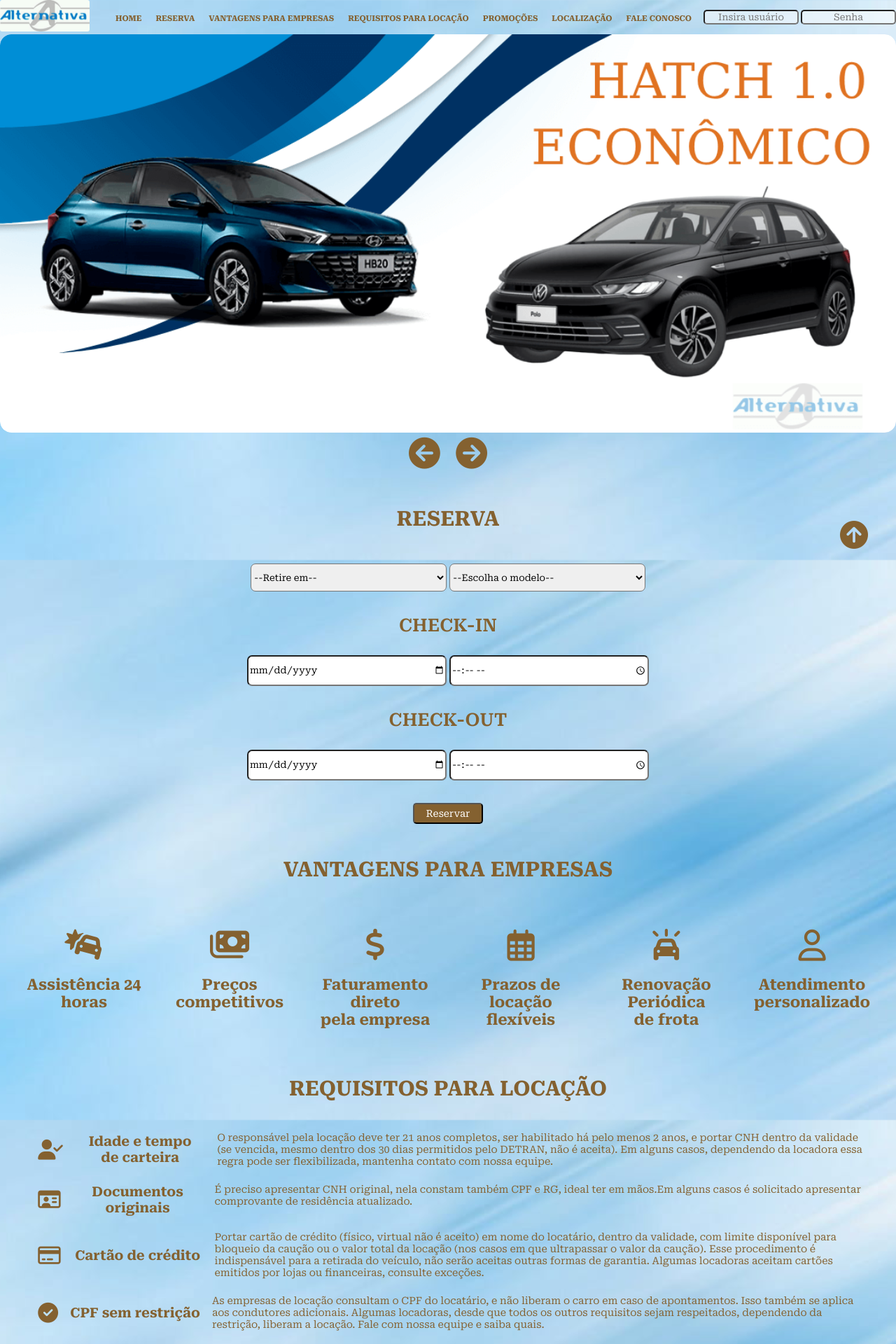
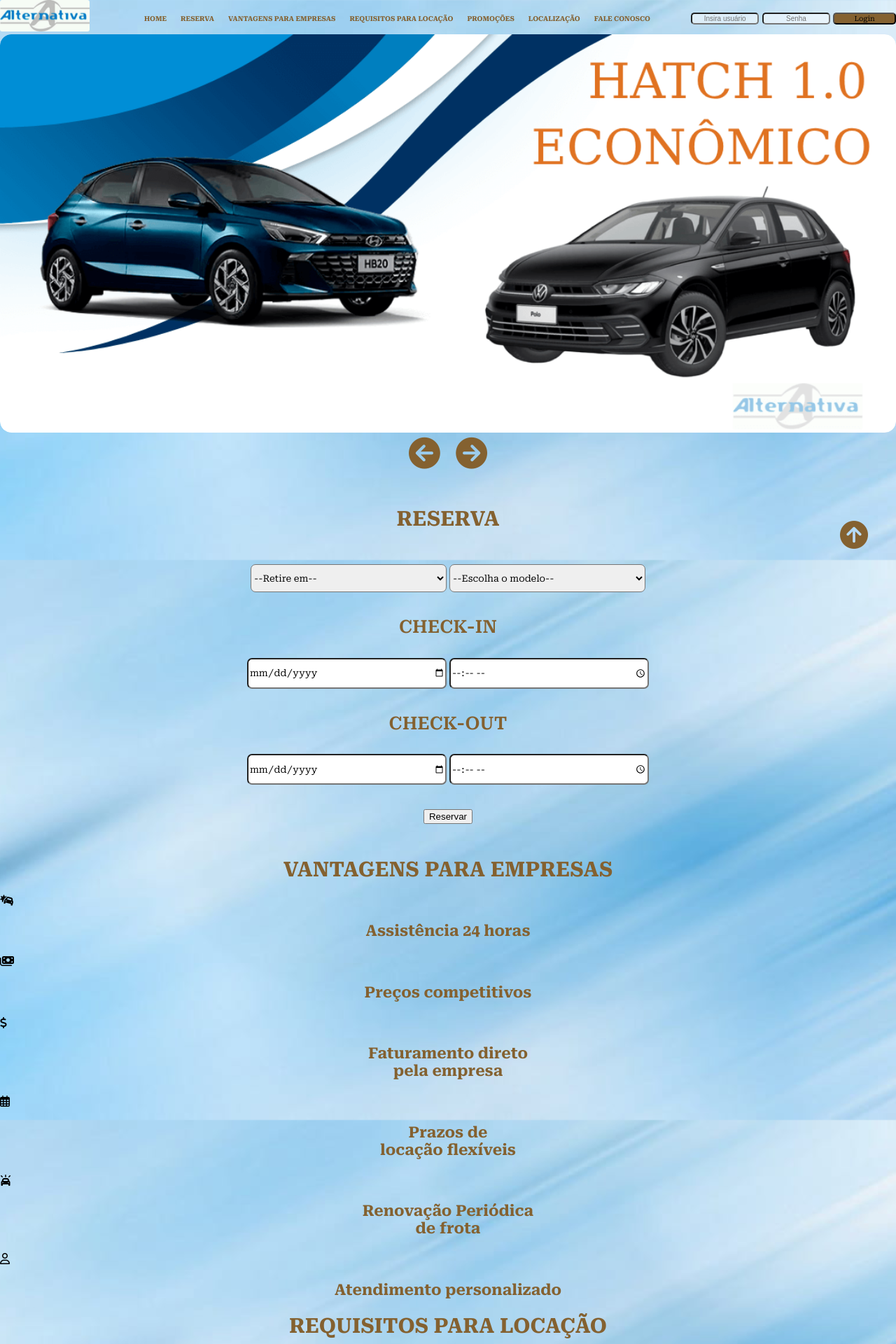
Before and after one commit to MartiniGlauber/projSistWebAlternativa, a PHP site: page / in a window 1280 px wide. Shown: the top 1920 px of the page at 70% size. Run offline with PHP 8.4, Linux system fonts and the light colour scheme.

Commit message:
refatorando e iniciando ambiente interno

```diff
--- a/index.html
+++ b/index.html
@@ -27,14 +27,14 @@
 
     <header>
         <!--LOGO-->
-        <div class="containerLogo">
+        <div class="container-logo">
             <img src="src/imagens/logo.png" alt="Logo Alternativa Autolocadora" class="logo">
         </div>
         <!--MENU DE NAVEGAÇÃO (LINKS)-->
-        <i class="fa-solid fa-bars" id="botaoHamburguer"></i>
+        <i class="fa-solid fa-bars" id="botao-hamburguer"></i>
         <nav>
 
-            <ul class="menuLinks">
+            <ul class="menu-links">
                 <li><a href="#">HOME</a></li>
                 <li><a href="#reserva">RESERVA</a></li>
                 <li><a href="#vantagens-para-empresas">VANTAGENS PARA EMPRESAS</a></li>
@@ -45,9 +45,12 @@
             </ul>
 
         </nav>
-        <div class="login">
+        <div class="div-login">
+            <form id="login" class="login" action="ambiente-interno.html" method="post">
             <input type="text" id="usuario" name="usuario" placeholder="Insira usuário" title="Insira usuário" required>
             <input type="password" id="senha" name="senha" placeholder="Senha" title="Insira senha" required>
+            <button type="submit" class="botao-login" name="login">Login</button>
+        </form>
         </div>
     </header>
 
@@ -72,12 +75,12 @@
             </div>
         </section>
 
-        <section class="cointanerReserva">
+        <section class="cointaner-reserva">
             <h1 id="reserva">RESERVA</h1>
             <!--MENU DATA LOCACAO-->
-            <form class="formularioReserva">
+            <form class="formulario-reserva">
                 <div>
-                    <select class="selecaoLocal">
+                    <select class="selecao-local">
                         <option>--Retire em--</option>
                         <option>No Aeroporto</option>
                         <option>Na Rodoviária</option>
@@ -85,7 +88,7 @@
                         <option>Na Minha Residência</option>
                         <option>Outros</option>
                     </select>
-                    <select class="selecaoCarro">
+                    <select class="selecao-carro">
                         <option>--Escolha o modelo--</option>
                         <option>Compactos</option>
                         <option>Hatch 1.0</option>
@@ -96,13 +99,13 @@
                 </div>
                 <label>CHECK-IN</label>
                 <div>
-                    <input type="date" class="dateTime" required>
-                    <input type="time" class="dateTime" required>
+                    <input type="date" class="date-time" required>
+                    <input type="time" class="date-time" required>
                 </div>
                 <label>CHECK-OUT</label>
                 <div>
-                    <input type="date" class="dateTime" required>
-                    <input type="time" class="dateTime" required>
+                    <input type="date" class="date-time" required>
+                    <input type="time" class="date-time" required>
                 </div>
 
                 <button type="submit" name="reservar">Reservar</button>
@@ -112,39 +115,39 @@
 
         <!--PARA EMPRESAS (VANTAGENS CARDS)-->
         <h1 id="vantagens-para-empresas">VANTAGENS PARA EMPRESAS</h1>
-        <section class="containerCardVantagens">
+        <section class="container-card-vantagens">
 
-            <div class="cardVantagens">
+            <div class="card-vantagens">
                 <i class="fa-solid fa-car-burst"></i>
                 <h2>Assistência 24 horas</h2>
             </div>
-            <div class="cardVantagens">
+            <div class="card-vantagens">
                 <i class="fa-solid fa-money-bills"></i>
                 <h2>Preços competitivos</h2>
             </div>
-            <div class="cardVantagens">
+            <div class="card-vantagens">
                 <i class="fa-solid fa-dollar-sign"></i>
                 <h2>Faturamento direto <br>pela empresa</h2>
             </div>
 
-            <div class="cardVantagens">
+            <div class="card-vantagens">
                 <i class="fa-regular fa-calendar-days"></i>
                 <h2>Prazos de <br>locação flexíveis</h2>
             </div>
-            <div class="cardVantagens">
+            <div class="card-vantagens">
                 <i class="fa-solid fa-car-on"></i>
                 <h2>Renovação Periódica<br> de frota</h2>
             </div>
-            <div class="cardVantagens">
+            <div class="card-vantagens">
                 <i class="fa-regular fa-user"></i>
                 <h2>Atendimento personalizado</h2>
 
             </div>
         </section>
         <h1 id="requisitos-para-locacao">REQUISITOS PARA LOCAÇÃO</h1>
-        <section class="containerCardRequisitos">
-            <div class="cardRequisitos">
-                <div class="organizacaoCardRequisitos">
+        <section class="container-card-requisitos">
+            <div class="card-requisitos">
+                <div class="organizacao-card-requisitos">
                     <i class="fa-solid fa-user-check"></i>
                     <h3>Idade e tempo <br>de carteira</h3>
                 </div>
@@ -155,8 +158,8 @@
                     nossa equipe.</p>
 
             </div>
-            <div class="cardRequisitos">
-                <div class="organizacaoCardRequisitos">
+            <div class="card-requisitos">
+                <div class="organizacao-card-requisitos">
                     <i class="fa-regular fa-id-card"></i>
                     <h3>Documentos<br> originais</h3>
                 </div>
@@ -164,8 +167,8 @@
                     ideal ter em mãos.Em alguns casos é solicitado apresentar comprovante de residência atualizado.</p>
 
             </div>
-            <div class="cardRequisitos">
-                <div class="organizacaoCardRequisitos">
+            <div class="card-requisitos">
+                <div class="organizacao-card-requisitos">
                     <i class="fa-regular fa-credit-card"></i>
                     <h3>Cartão de crédito</h3>
                 </div>
@@ -176,8 +179,8 @@
                     Algumas locadoras aceitam cartões emitidos por lojas ou financeiras, consulte exceções.</p>
 
             </div>
-            <div class="cardRequisitos">
-                <div class="organizacaoCardRequisitos">
+            <div class="card-requisitos">
+                <div class="organizacao-card-requisitos">
                     <i class="fa-solid fa-circle-check"></i>
                     <h3>CPF sem restrição</h3>
                 </div>
@@ -187,8 +190,8 @@
                     liberam a locação. Fale com nossa equipe e saiba quais.</p>
 
             </div>
-            <div class="cardRequisitos">
-                <div class="organizacaoCardRequisitos">
+            <div class="card-requisitos">
+                <div class="organizacao-card-requisitos">
                     <i class="fa-solid fa-plane-arrival"></i>
                     <h3>Clientes<br> Estrangeiros</h3>
                 </div>
@@ -279,7 +282,7 @@
     </script> -->
 
     <script>
-        $("#botaoHamburguer").click(function () {
+        $("#botao-hamburguer").click(function () {
             $("nav").toggle(800)
         });
     </script>
--- a/src/css/footer.css
+++ b/src/css/footer.css
@@ -17,12 +17,12 @@ footer{
     font-size: 50px;
     transition: 1s;
 }
-.containerImagensFooter{
+.container-imagens-footer{
     display: flex;
     flex-direction: row;
     align-items: center;
 }
-.imagemFooter{
+.imagem-footer{
     width: 20vw;
     margin-right: 5%;
     justify-content: space-around;
@@ -37,7 +37,7 @@ footer{
     margin-left: 3%;
     margin-top: 0.8em;
 }
-.divRedesSociais{
+.div-redes-sociais{
     display: flex;
 }
 .fa-whatsapp{
--- a/src/css/formularioFaleConosco.css
+++ b/src/css/formulario-fale-conosco.css
@@ -1,4 +1,4 @@
-.formularioFaleConosco{
+.formulario-fale-conosco{
     display: flex;
     flex-direction: column;
     justify-content: center;
@@ -11,13 +11,13 @@
     gap: 10px;
     border-radius: 7px;
 }
-.formularioFaleConosco input{
+.formulario-fale-conosco input{
     width: 90%;
     height: 30px;
     border-radius: 5px;
 
 }
-.formularioFaleConosco textarea{
+.formulario-fale-conosco textarea{
     width: 90%;
     border-radius: 5px;
 
--- a/src/css/header.css
+++ b/src/css/header.css
@@ -9,14 +9,28 @@ header {
   width: 10vw;
   border-radius: 0.2rem;
 }
-.login{
+.div-login{
   display: flex;
   gap: 3px;
  }
 #usuario, #senha{
-  width: 10vw;
+  width: 7vw;
+  font-size: 10px;
   border-radius: 5px;
   background-color: rgb(255, 255, 255, 0.5);
+  text-align: center;
+}
+.botao-login{
+  font-family: var(--fonte-padrao);
+  background-color: var(--primary-color);
+  width: 7vw;
+  border-radius: 5px;
+  font-size: 10px;
+}
+#div-login{
+  width: 7vw;
+  font-size: 10px;
+  border-radius: 5px;
   text-align: center;
 }
 
@@ -25,7 +39,7 @@ li {
   margin-left: 20px;
 }
 a {
-  font-size: 0.7rem;
+  font-size: 0.6rem;
   text-decoration: none;
   font-weight: bold;
   color: var(--primary-color);
@@ -38,11 +52,11 @@ a:hover {
   color: var(--primary-color);
   transition: 0.5s;
 }
-.menuLinks {
+.menu-links {
   display: flex;
   list-style: none;
 }
-#botaoHamburguer {
+#botao-hamburguer {
   color: var(--primary-color);
   font-size: 1.8em;
   margin: auto;
@@ -66,13 +80,13 @@ a:hover {
 
 /*TAMANHO MINIMO 776PX */
 @media (min-width: 776px) {
-  #botaoHamburguer {
+  #botao-hamburguer {
     display: none;
   }
 }
 /* TAMANHO MAXIMO 775 PX*/
 @media (max-width: 775px) {
-  .menuLinks {
+  .menu-links {
     flex-direction: column;
     justify-content: center;
     align-items: center;
@@ -90,7 +104,7 @@ a:hover {
   ul li a:hover {
     font-size: 2.2rem;
   }
-  .containerLogo {
+  .container-logo {
     display: flex;
     justify-content: center;
   }
@@ -121,7 +135,7 @@ a:hover {
         height: 30px;
     }
 
-    .menuLinks {
+    .menu-links {
         display: none;
     }
 }
--- a/src/css/localizacao.css
+++ b/src/css/localizacao.css
@@ -1,4 +1,4 @@
-.containerLocalizacao{
+.container-localizacao{
     width: 80%;
     height: 40vh;
     margin: auto;
--- a/src/css/paraEmpresas.css
+++ b/src/css/para-empresas.css
@@ -1,4 +1,4 @@
-.containerCardVantagens{
+.container-card-vantagens{
     margin: auto;
     padding: 1em;
     display: flex;
@@ -11,7 +11,7 @@
 .divOrganizacaoCards{
     display: flex;
 }
-.cardVantagens{
+.card-vantagens{
     width: 14%;
     font-size: 0.8em;
     color: var(--primary-color);
@@ -44,25 +44,25 @@
 }
 /*TAMANHO MAXIMO 1090PX */
 @media (max-width:1090px) {
-    .cardVantagens{
+    .card-vantagens{
         width: 30%;
     }
 }
 /* TAMANHO MAXIMO 755PX*/
 @media (max-width:755px) {
-    .cardVantagens {
+    .card-vantagens {
         width: 22%;
     }
 }
 /*TAMANHO MAXIMO 600PX*/
 @media (max-width:600px) {
-    .cardVantagens{
+    .card-vantagens{
         width: 40%;
     }
 }
 /*TAMANHO MAXIMO 320PX*/
 @media (max-width:320px) {
-    .cardVantagens{
+    .card-vantagens{
         width: 100%;
     }
 }
--- a/src/css/promocoes.css
+++ b/src/css/promocoes.css
@@ -1,12 +1,12 @@
-.containerPromocoes{
+.container-promocoes{
     display: flex;
     justify-content: center;
 }
-.bannerPromocoes{
+.banner-promocoes{
     width: 25rem;
     border-radius: 1rem;
 }
-.controlesPromocoes{
+.controles-promocoes{
     height: 6vh;
     color: var(--primary-color);
     margin-top: 0.5em;
@@ -14,24 +14,24 @@
     display: flex;
     justify-content:center;
 }
-.controlesPromocoes :first-child{
+.controles-promocoes :first-child{
     margin-right: 0.5em;
 }
 
-#prevPromocoes{
+#prev-promocoes{
     font-size: 2.6rem;
     transition: 0.8s;
     cursor: pointer;
 }
-#prevPromocoes:hover{
+#prev-promocoes:hover{
     font-size: 2.8rem;
     transition: 0.8s;
 }
-#nextPromocoes{
+#next-promocoes{
     font-size: 2.6rem;
     transition: 0.8s;
 }
-#nextPromocoes:hover{
+#next-promocoes:hover{
     font-size: 2.8rem;
     transition: 0.8s;
 }
--- a/src/css/requisitosLocacao.css
+++ b/src/css/requisitos-locacao.css
@@ -1,4 +1,4 @@
-.containerCardRequisitos{
+.container-card-requisitos{
     width: 95%;
     margin: auto;
     padding: 1em;
@@ -8,7 +8,7 @@
     text-align: center;
     color: var(--primary-color);
 }
-.cardRequisitos{
+.card-requisitos{
     width:98%;
     height: 98%;
     margin: 0.1em;
@@ -22,12 +22,11 @@
     text-align: left;
     padding: 10px;
 }
-.cardRequisitos h3{
+.card-requisitos h3{
     width:200px;
     margin-left: 10px;
-
 }
-.organizacaoCardRequisitos{
+.organizacao-card-requisitos{
     display: flex;
     align-items: center;
     width:250px ;
@@ -55,23 +54,23 @@
     .texto-escondido{
         display: none;
     }
-    .containerCardRequisitos {
+    .container-card-requisitos {
         display: grid;
         align-content: center;
     }
-    .cardRequisitos{
+    .card-requisitos{
         flex-direction: column;
         align-items: center;
         cursor: pointer;
     }
-    .cardRequisitos p {
+    .card-requisitos p {
         width: 80%;
         margin-bottom: 1rem;
     }
 }
 /*TAMANHO MAX 320PX*/
 @media (max-width:320px) {
-    .containerCardRequisitos {
+    .container-card-requisitos {
         display: grid;
         align-content: center;
     }
--- a/src/css/reserva.css
+++ b/src/css/reserva.css
@@ -1,8 +1,8 @@
-.containerReserva {
+.container-reserva {
   display: flex;
   justify-content: center;
 }
-.formularioReserva {
+.formulario-reserva {
   display: flex;
   flex-direction: column;
   align-items: center;
@@ -13,9 +13,9 @@
   margin: auto;
   padding: 1em;
 }
-.selecaoLocal,
-.selecaoCarro,
-.dateTime {
+.selecao-local,
+.selecao-carro,
+.date-time {
   width: 280px;
   height: 40px;
   font-family: var(--fonte-padrao);
```
Also changed, not shown: other parts of index.html (+17 -17 lines), other parts of src/css/reserva.css (+12 -12 lines), ambiente-interno.html (added, +19 -0 lines).
